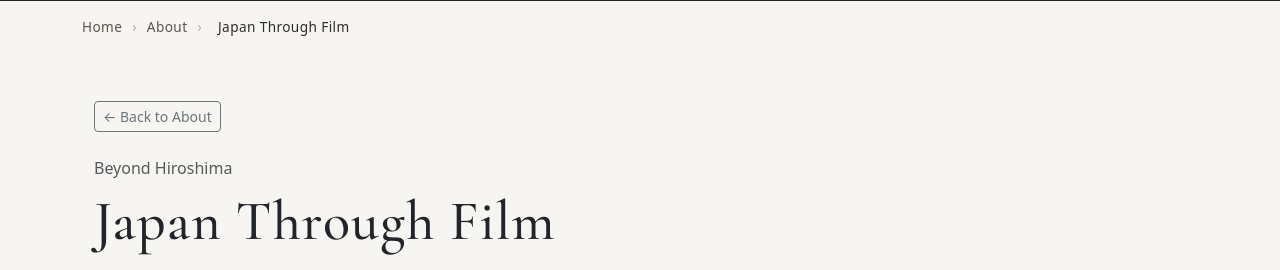
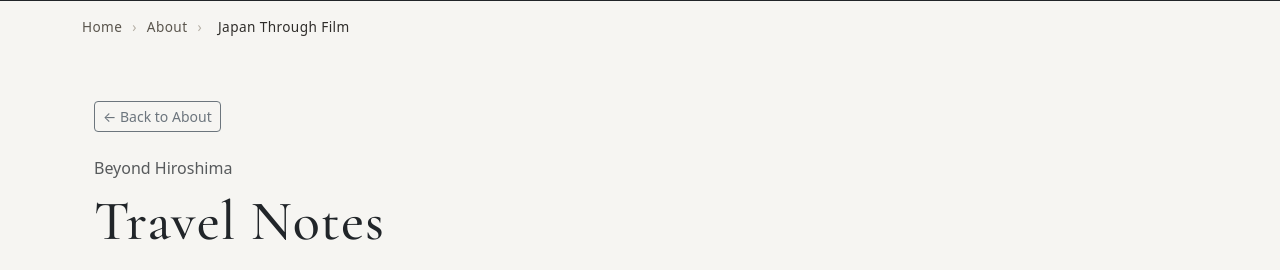
Before and after one commit to tomosue-sho/hiroshima-photo-guide, a Django app: page /japan/ in a window 1280 px wide. Shown: the part 61-331 px from the top of the page. Run offline with Django 4.2, Linux system fonts and the light colour scheme; data that the repository does not hold is empty.

```diff
--- a/places/templates/places/japan.html
+++ b/places/templates/places/japan.html
@@ -38,12 +38,12 @@ Japan Through Film | Hiroshima Through Film
         </p>
 
         <h1 class="display-4 mb-4">
-            Japan Through Film
+            Travel Notes
         </h1>
 
         <p class="lead mb-0">
-            A slowly growing collection of photography locations
-            discovered across Japan.
+            Not a guide.
+Just places I happened to visit.
         </p>
     </header>
     <!-- JAPAN MAP -->
```
